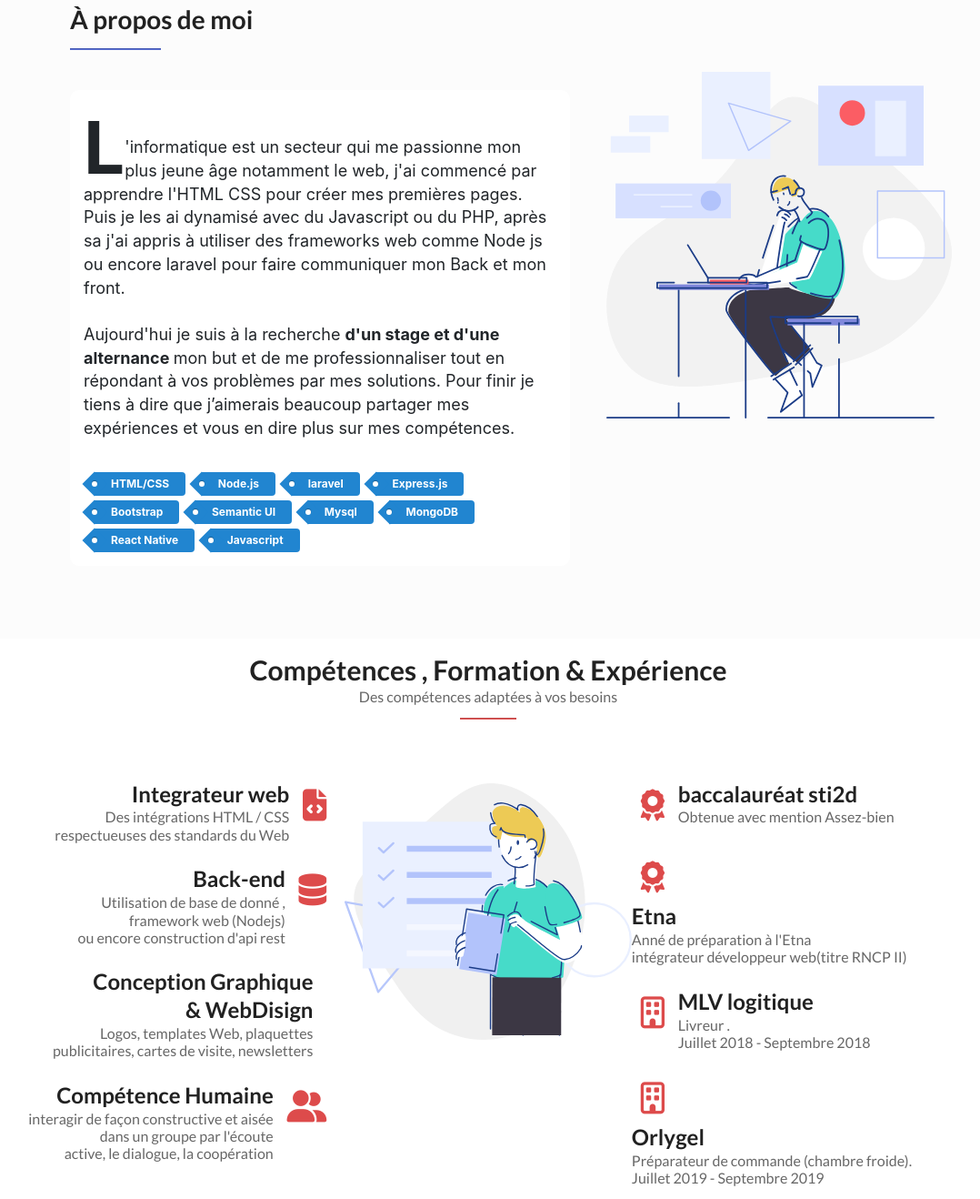
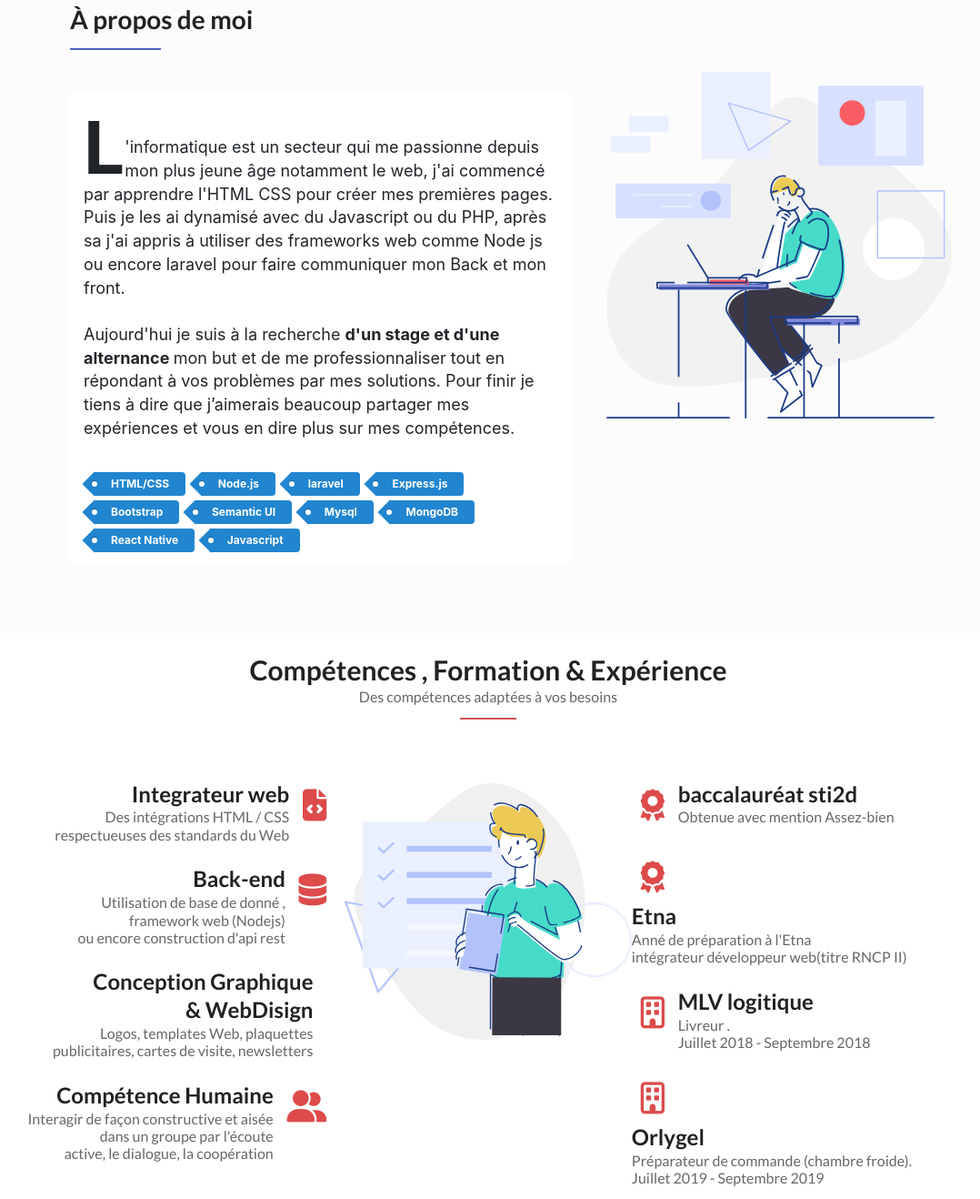
Before and after one commit to gueye5378/gueye5378-index.html, a plain HTML site: page index.html in a window 1280 px wide. Shown: the part 922-2240 px from the top of the page at 91% size, without its empty margins (103-1181 px from the left). Drawn offline with nearby package versions, Linux system fonts and the light colour scheme; some icons are missing.

Commit message:
Update index.html

```diff
--- a/index.html
+++ b/index.html
@@ -115,7 +115,7 @@
             <div class="content_me ">
                 <p style="font-size: 18px">
                     <span style="font-size: 80px; float: left ;margin-bottom: 1px">L</span>'informatique est un secteur
-                    qui me passionne mon plus jeune âge notamment le web, j'ai commencé par apprendre l'HTML CSS pour
+                    qui me passionne depuis mon plus jeune âge notamment le web, j'ai commencé par apprendre l'HTML CSS pour
                     créer mes premières pages. Puis je les ai dynamisé avec du Javascript ou du PHP, après sa j'ai
                     appris à utiliser des frameworks web comme Node js ou encore laravel pour faire communiquer mon Back
                     et mon front.
@@ -171,7 +171,7 @@
                 </h2>
                 <h2 class="ui header competenc2">
                     <div class="content">Compétence Humaine
-                        <div class="sub header"> interagir de façon constructive et aisée
+                        <div class="sub header"> Interagir de façon constructive et aisée
                             <br>dans un groupe par l'écoute <br>active, le dialogue, la coopération
                         </div>
                     </div>
```
